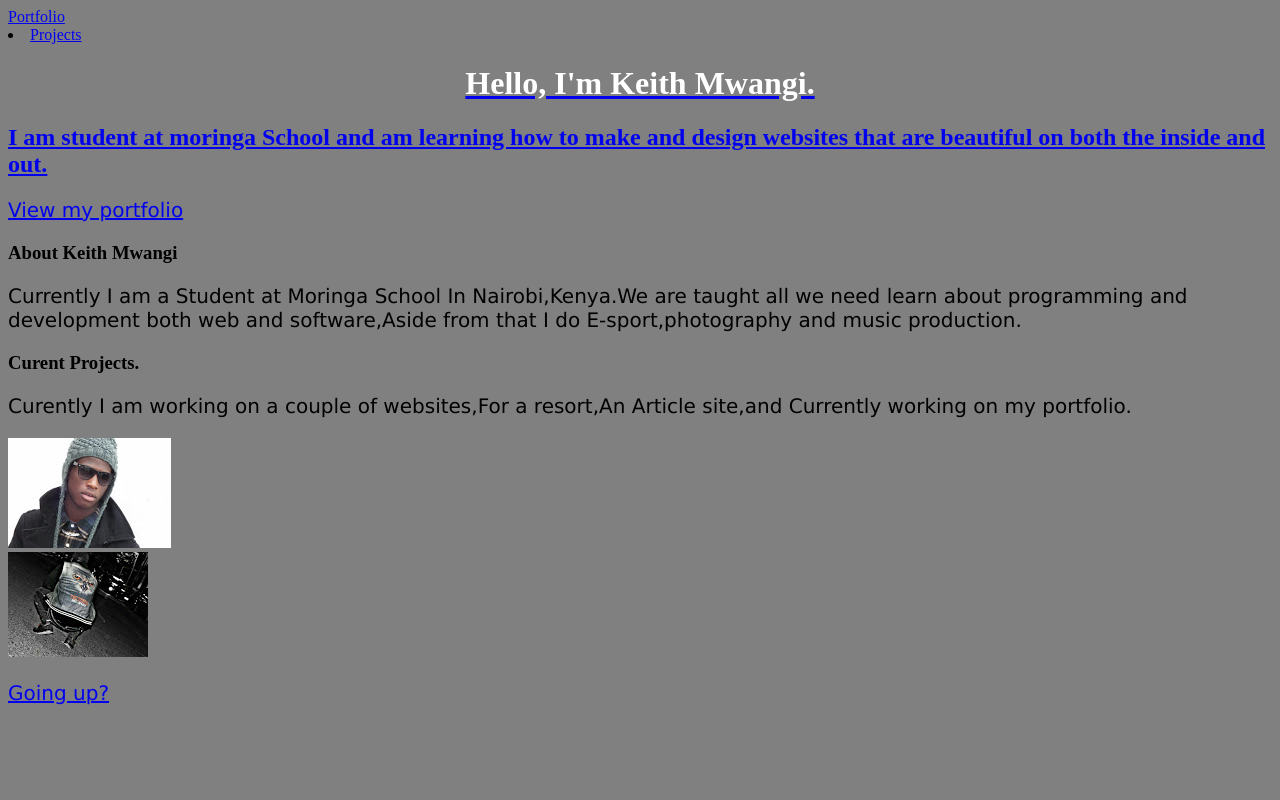
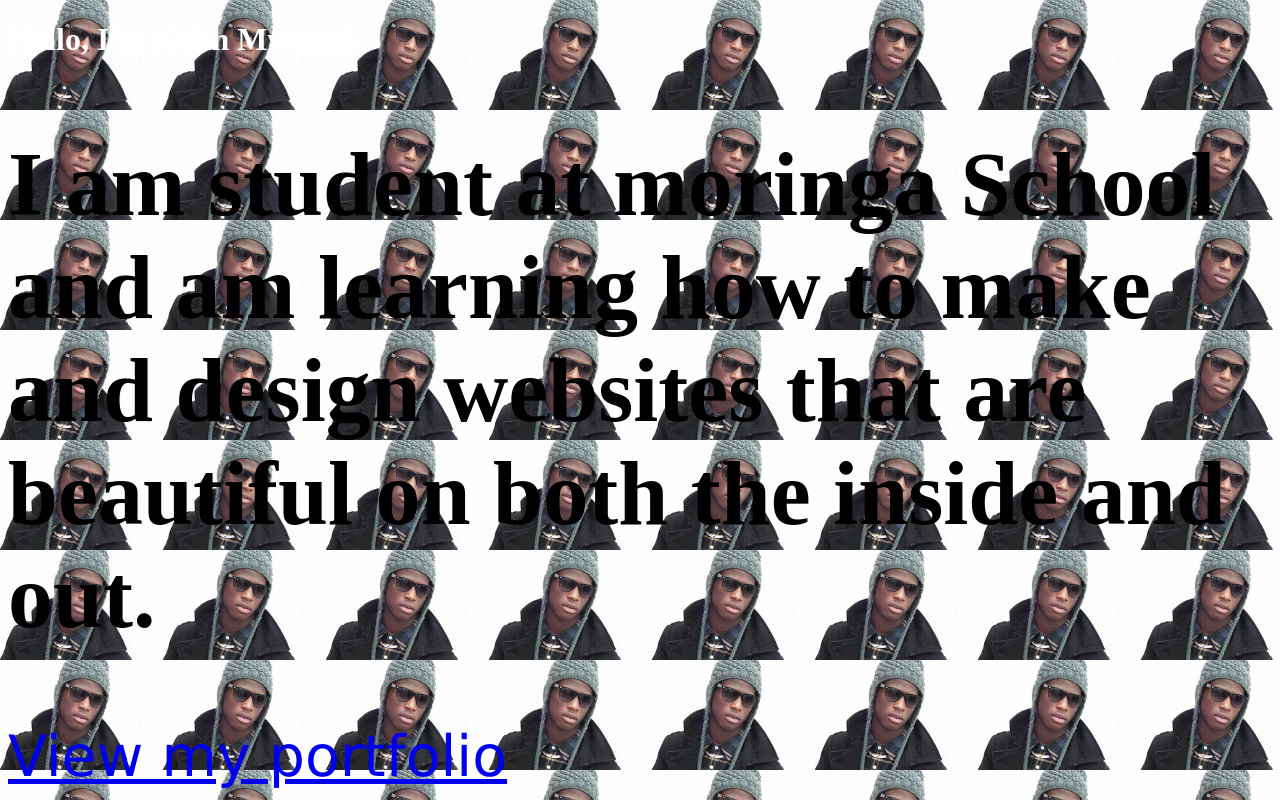
Before and after one commit to CHWAKIZZ/IP, a plain HTML site: page Portfolio.html in a window 1280 px wide. Shown: the top 800 px of the page. Drawn offline with Linux system fonts and the light colour scheme.

Commit message:
Added some CSS syltews

```diff
--- a/Portfolio.html
+++ b/Portfolio.html
@@ -6,12 +6,7 @@
     <link rel="stylesheet" type="text/css" href="styles.css">
   </head>
   <body>
-    <div id="contain
-        <li><a href=#Portfolio.html> Portfolio</li>
-        <li><a href=#Projects.html>Projects</li>
 
-      </ul>
-</div>
 
    <div id="header">
     			<h1>Hello, I'm Keith Mwangi.</h1>
@@ -34,7 +29,9 @@
 
 </div>
 
+
 <div id="footer">
+  <div id=
 <p id="back-top"><a href="#">Going up?</a></p>
 </div>
 
--- a/styles.css
+++ b/styles.css
@@ -1,11 +1,33 @@
+
 body {
   background-color:grey;
+  background-image: url("DP.jpg");
 }
 h1 {
   color: white;
-  text-align: center;
+  text-align: left;
 }
 p {
   font-family: verdana;
-  font-size: 20px;
+  font-size: 57px;
 }
+content {
+  font-size: 57px;
+  text-align: right;
+  color: inherit;
+
+}
+h2 {
+  font-size: 90px;
+  color: inherit;
+}
+
+h3 {
+  font-size: 80px;
+  color: red;
+}
+title{
+  font-family: sans-serif;
+  font-size: 90px;
+
+}
```
